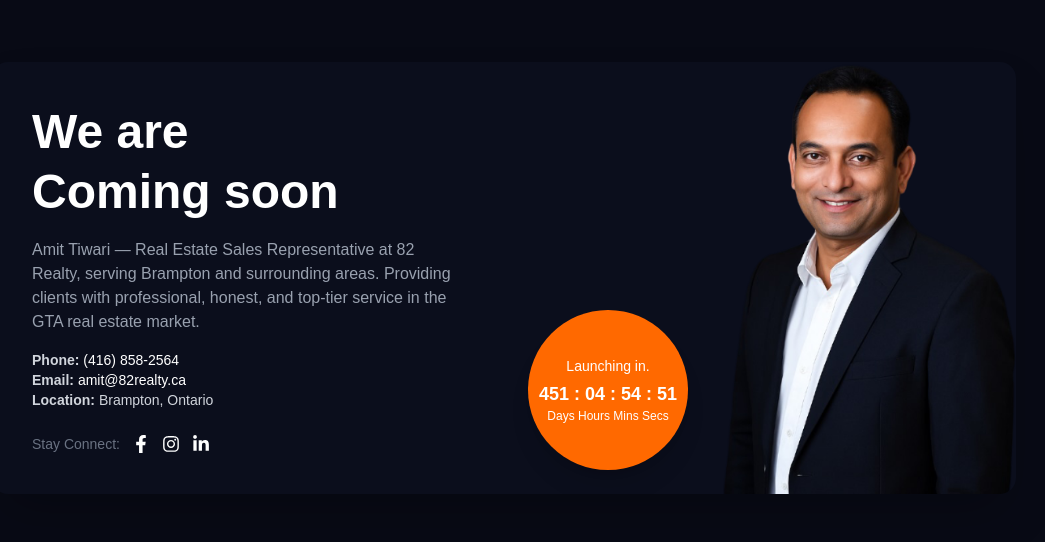
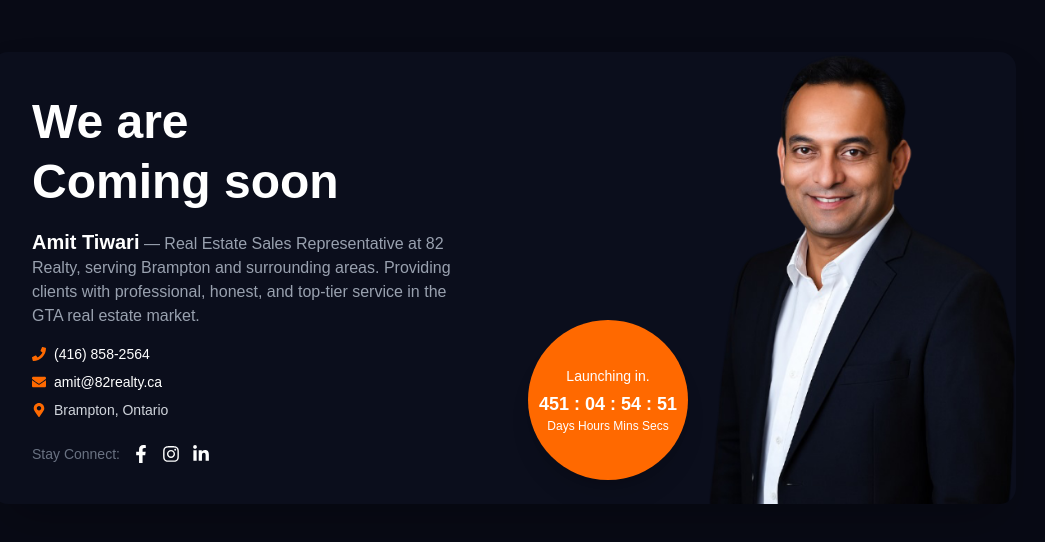
Before and after one commit to usmanraza5245/amit-tiwari-coming-soon, a Next.js app: page / in a window 1280 px wide. Shown: the part 122-664 px from the top of the page, without its empty margins (136-1181 px from the left). Built offline with nearby package versions, Linux system fonts and the light colour scheme.

Commit message:
added icons instead of text, also highlight the name

```diff
--- a/app/page.tsx
+++ b/app/page.tsx
@@ -1,5 +1,5 @@
 import Image from 'next/image';
-import { FaFacebookF, FaInstagram, FaLinkedinIn } from 'react-icons/fa';
+import { FaFacebookF, FaInstagram, FaLinkedinIn, FaPhone, FaEnvelope, FaMapMarkerAlt } from 'react-icons/fa';
 import CountdownTimer from './components/CountdownTimer';
 
 export default function HomePage() {
@@ -11,13 +11,22 @@ export default function HomePage() {
           <div className="p-10 flex flex-col justify-center">
             <h1 className="text-5xl font-bold leading-tight mb-4">We are <br /> Coming soon</h1>
             <p className="text-gray-400 mb-4">
-              Amit Tiwari — Real Estate Sales Representative at 82 Realty, serving Brampton and surrounding areas. Providing clients with professional, honest, and top-tier service in the GTA real estate market.
+              <strong className="text-white text-xl">Amit Tiwari</strong> — Real Estate Sales Representative at 82 Realty, serving Brampton and surrounding areas. Providing clients with professional, honest, and top-tier service in the GTA real estate market.
             </p>
 
-            <div className="text-sm text-gray-300 mb-6">
-              <p><strong>Phone:</strong> <a href="tel:4168582564" className="text-white hover:underline">(416) 858-2564</a></p>
-              <p><strong>Email:</strong> <a href="mailto:amit@82realty.ca" className="text-white hover:underline">amit@82realty.ca</a></p>
-              <p><strong>Location:</strong> Brampton, Ontario</p>
+            <div className="text-sm text-gray-300 mb-6 space-y-2">
+              <p className="flex items-center gap-2">
+                <FaPhone className="text-orange-500" />
+                <a href="tel:4168582564" className="text-white hover:underline">(416) 858-2564</a>
+              </p>
+              <p className="flex items-center gap-2">
+                <FaEnvelope className="text-orange-500" />
+                <a href="mailto:amit@82realty.ca" className="text-white hover:underline">amit@82realty.ca</a>
+              </p>
+              <p className="flex items-center gap-2">
+                <FaMapMarkerAlt className="text-orange-500" />
+                Brampton, Ontario
+              </p>
             </div>
 
             {/* <form className="flex mb-6">
```
